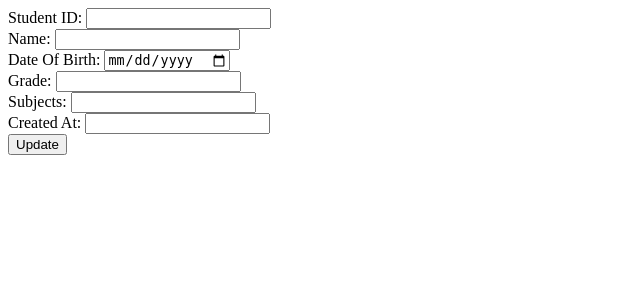
After one commit to Nqobile-Nda/Student_Management_Program_V1, a Flask app: template templates/edit_student.html in a window 1280 px wide. The commit adds this page. Shown: the top 300 px of the page, without its empty margins (0-640 px from the left). Run offline with Flask 3, Linux system fonts and the light colour scheme; the template is opened without the code that fills it, so the values that code supplies are empty.

Commit message:
Implement student editing and deletion features; enhance input validation
Co-authored-by: Copilot <copilot@github.com>

```diff
--- a/app.py
+++ b/app.py
@@ -1,4 +1,4 @@
-from flask import Flask, render_template, request, flash, get_flashed_messages, redirect, url_for
+from flask import Flask, render_template, request, flash, get_flashed_messages, redirect, url_for, abort
 from models.students import students_table, load_students, create_student, update_student_details, delete_student
 import os
 from dotenv import load_dotenv
@@ -25,10 +25,49 @@ def add_student_route():
             flash(f"{student_name} has been added.", "success")
             create_student(student_name, student_date_of_birth, student_grade, student_subjects, created_at)
             return redirect(url_for("add_student_route"))
+
         else:
-            flash(f"No name entered", "error")
+            flash(f"Invalid input", "error")
 
     return render_template("add_student.html", students=students)
 
 
-app.run(debug=True)
+@app.route("/edit/student/<int:student_id>", methods=["GET", "POST"])
+def edit_student_details_route(student_id):
+
+    students = load_students()
+    student = next((item for item in students if item.get("student_id") == student_id), None)
+
+    if student is None:
+        abort(404)
+
+    if request.method == "POST":
+        name = request.form.get("student_name", "")
+        date_of_birth = request.form.get("date_of_birth", "")
+        grade = request.form.get("grade", "")
+        subjects = request.form.get("subjects", "")
+
+        if name and date_of_birth and grade and subjects:
+            update_student_details(name, date_of_birth, grade, subjects, student_id)
+            flash('Successfully updated.', 'success')
+            return redirect(url_for('edit_student_details_route', student_id=student_id))
+
+        else:
+            flash('Invalid Input!', 'error')
+    return render_template('edit_student.html', student=student)
+
+
+@app.route("/delete/student/<int:student_id>")
+def delete_student_route(student_id):
+    students = load_students()
+    student = next((item for item in students if item.get("student_id") == student_id), None)
+
+    if student is None:
+        abort(404)
+
+    delete_student(student_id)
+    flash(f'{student["name"]} successfully deleted', 'success')
+    return redirect(url_for('add_student_route'))
+
+if __name__ == "__main__":
+    app.run(debug=True)
--- a/templates/base.html
+++ b/templates/base.html
@@ -6,16 +6,17 @@
     <title>Document</title>
 </head>
 <body>
-    {% block content %}
 
-    {% with messages = get_flashed_messages(with_categories=False) %}
-        {% if messages %}
-            {% for message in messages %}
-                <p>{{ message }}</p>
-            {% endfor %}
-        {% endif %}
-    {% endwith %}
+{% with messages = get_flashed_messages(with_categories=True) %}
+    {% if messages %}
+        {% for category, message in messages %}
+        <div class="flash-container">
+            <p>{{ message }}</p>
+        </div>
+        {% endfor %}
+    {% endif %}
+{% endwith %}
 
-    {% endblock %}
+{% block content %}{% endblock %}
 </body>
 </html>
--- /dev/null
+++ b/templates/edit_student.html
@@ -0,0 +1,27 @@
+{% extends "base.html" %}
+
+{% block content %}
+
+<form method="POST">
+    <label>Student ID:</label>
+    <input value="{{ student.student_id }}" title="student_id" readonly><br/>
+
+    <label>Name:</label>
+    <input name="student_name" value="{{ student.name }}" title="name"><br/>
+
+    <label>Date Of Birth:</label>
+    <input name="date_of_birth" type="date" value="{{ student.date_of_birth }}" title="date_of_birth"><br/>
+
+    <label>Grade:</label>
+    <input name="grade" value="{{ student.grade }}" title="grade"><br/>
+
+    <label>Subjects:</label>
+    <input name="subjects" value="{{ student.subjects }}" title="subjects"><br/>
+
+    <label>Created At:</label>
+    <input value="{{ student.created_at }}" title="created_at"><br/>
+
+    <button type="submit">Update</button>
+</form>
+
+{% endblock %}
```
Also changed, not shown: templates/add_student.html (+6 -2 lines).
